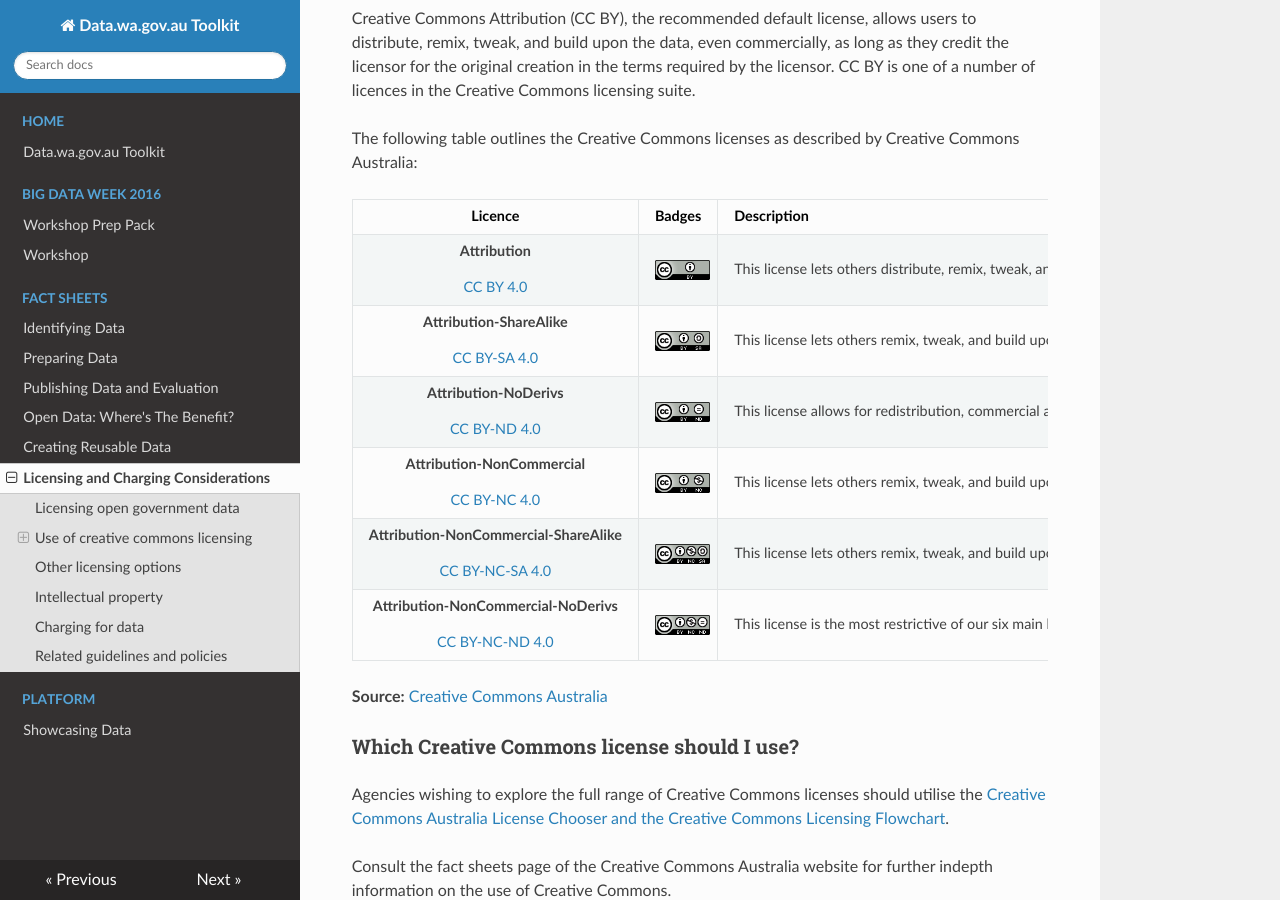
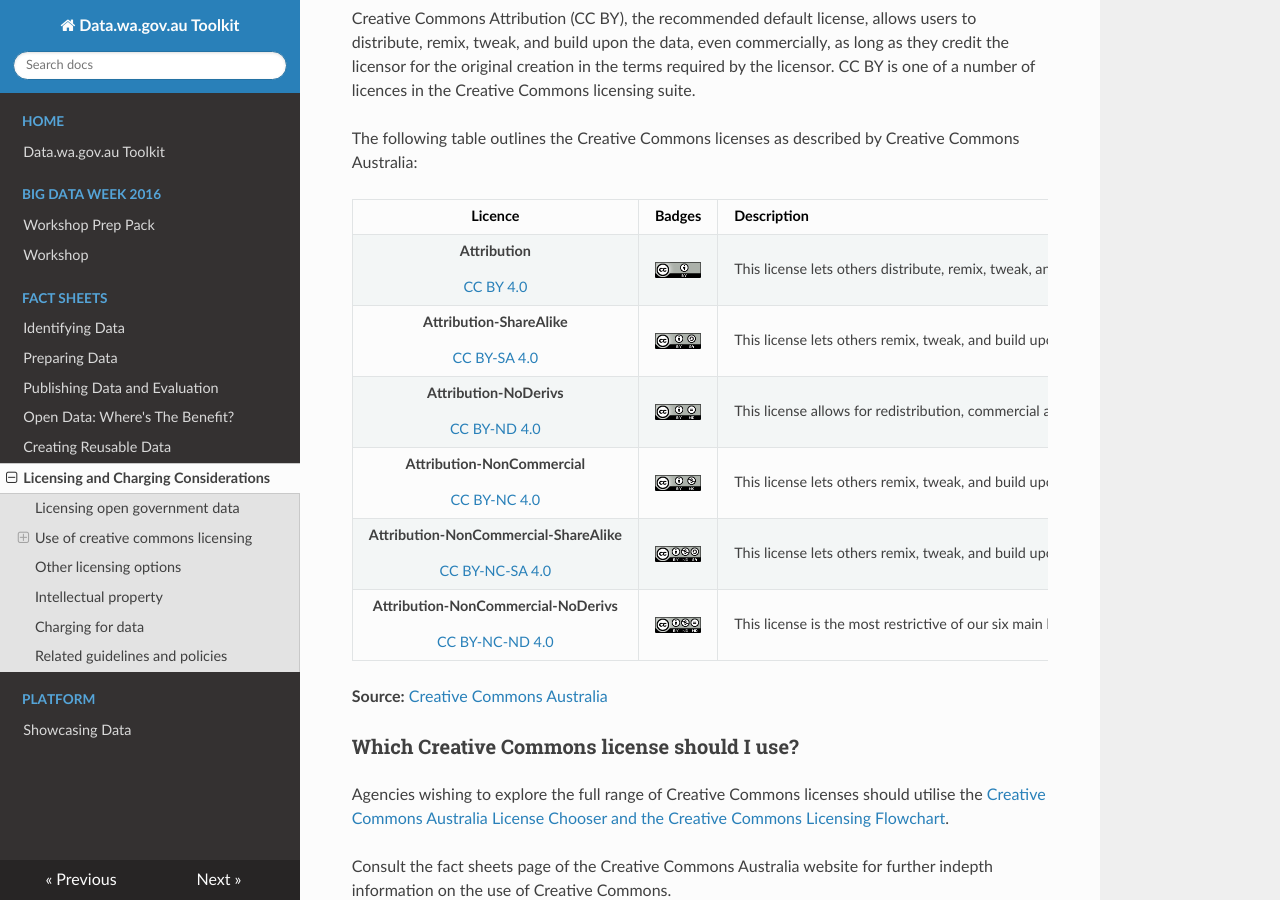
Before and after one commit to datawagovau/toolkit, an MkDocs documentation site: the page built from docs/factsheets/licensing-and-charging.md, in a window 1280 px wide and 900 px high, scrolled down 952 px. Built offline with MkDocs 1.6.1, drawn with Linux system fonts in a browser that asks for light colours; nearby versions of some CDN libraries; old or Windows-style settings are respelled for this version of MkDocs.

Commit message:
Update licensing-and-charging.md

```diff
--- a/docs/factsheets/licensing-and-charging.md
+++ b/docs/factsheets/licensing-and-charging.md
@@ -40,12 +40,12 @@
 
 | __Licence__ | __Badges__ | __Description__ |
 |:---:|:---:|---|
-| __Attribution__<br><br> [CC BY 4.0](https://creativecommons.org/licenses/by/4.0/) | <img src="/imgs/CC-BY.png" style=" max-width:120%"> | This license lets others distribute, remix, tweak, and build upon your work, even commercially, as long as they credit you for the original creation. This is the most accommodating of licenses offered. |
-| __Attribution-ShareAlike__<br><br> [CC BY-SA 4.0](https://creativecommons.org/licenses/by-sa/4.0/) | <img src="/imgs/CC-BY-SA.png" style=" max-width:120%"> | This license lets others remix, tweak, and build upon your work even for commercial purposes, as long as they credit you and license their new creations under the identical terms. |
-| __Attribution-NoDerivs__<br><br> [CC BY-ND 4.0](https://creativecommons.org/licenses/by-nd/4.0/) | <img src="/imgs/CC-BY-ND.png" style=" max-width:120%"> | This license allows for redistribution, commercial and non-commercial, as long as it is passed along unchanged and in whole, with credit to you. |
-| __Attribution-NonCommercial__<br><br> [CC BY-NC 4.0](https://creativecommons.org/licenses/by-nc/4.0/) | <img src="/imgs/CC-BY-NC.png" style=" max-width:120%"> | This license lets others remix, tweak, and build upon your work non-commercially, and although their new works must also acknowledge you and be non-commercial, they don’t have to license their derivative works on the same terms. |
-| __Attribution-NonCommercial-ShareAlike__<br><br> [CC BY-NC-SA 4.0](https://creativecommons.org/licenses/by-nc-sa/4.0/) | <img src="/imgs/CC-BY-NC-SA.png" style=" max-width:120%"> | This license lets others remix, tweak, and build upon your work non-commercially, as long as they credit you and license their new creations under the identical terms. |
-| __Attribution-NonCommercial-NoDerivs__<br><br> [CC BY-NC-ND 4.0](https://creativecommons.org/licenses/by-nc-nd/4.0/) | <img src="/imgs/CC-BY-NC-ND.png" style=" max-width:120%"> | This license is the most restrictive of our six main licenses, only allowing others to download your works and share them with others as long as they credit you, but they can’t change them in any way or use them commercially. |
+| __Attribution__<br><br> [CC BY 4.0](https://creativecommons.org/licenses/by/4.0/) | <img src="/imgs/CC-BY.png" style=" width: 88px max-width:88px "> | This license lets others distribute, remix, tweak, and build upon your work, even commercially, as long as they credit you for the original creation. This is the most accommodating of licenses offered. |
+| __Attribution-ShareAlike__<br><br> [CC BY-SA 4.0](https://creativecommons.org/licenses/by-sa/4.0/) | <img src="/imgs/CC-BY-SA.png" style=" width: 88px max-width:88px"> | This license lets others remix, tweak, and build upon your work even for commercial purposes, as long as they credit you and license their new creations under the identical terms. |
+| __Attribution-NoDerivs__<br><br> [CC BY-ND 4.0](https://creativecommons.org/licenses/by-nd/4.0/) | <img src="/imgs/CC-BY-ND.png" style=" width: 88px max-width:88px"> | This license allows for redistribution, commercial and non-commercial, as long as it is passed along unchanged and in whole, with credit to you. |
+| __Attribution-NonCommercial__<br><br> [CC BY-NC 4.0](https://creativecommons.org/licenses/by-nc/4.0/) | <img src="/imgs/CC-BY-NC.png" style=" width: 88px max-width:88px"> | This license lets others remix, tweak, and build upon your work non-commercially, and although their new works must also acknowledge you and be non-commercial, they don’t have to license their derivative works on the same terms. |
+| __Attribution-NonCommercial-ShareAlike__<br><br> [CC BY-NC-SA 4.0](https://creativecommons.org/licenses/by-nc-sa/4.0/) | <img src="/imgs/CC-BY-NC-SA.png" style=" width: 88px max-width:88px"> | This license lets others remix, tweak, and build upon your work non-commercially, as long as they credit you and license their new creations under the identical terms. |
+| __Attribution-NonCommercial-NoDerivs__<br><br> [CC BY-NC-ND 4.0](https://creativecommons.org/licenses/by-nc-nd/4.0/) | <img src="/imgs/CC-BY-NC-ND.png" style=" width: 88px max-width:88px"> | This license is the most restrictive of our six main licenses, only allowing others to download your works and share them with others as long as they credit you, but they can’t change them in any way or use them commercially. |
 
 __Source:__ [Creative Commons Australia](https://creativecommons.org/licenses/)
 
```
